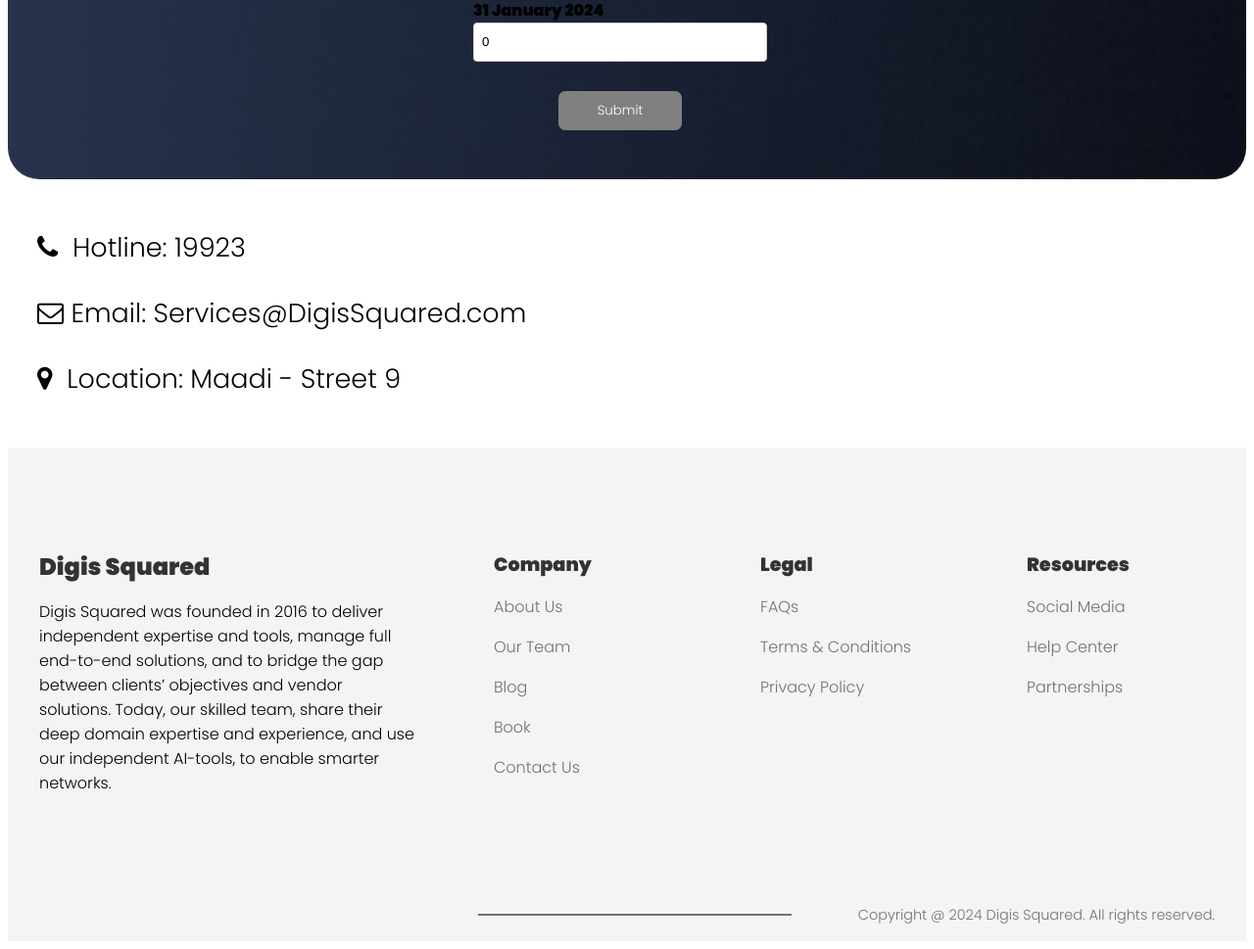
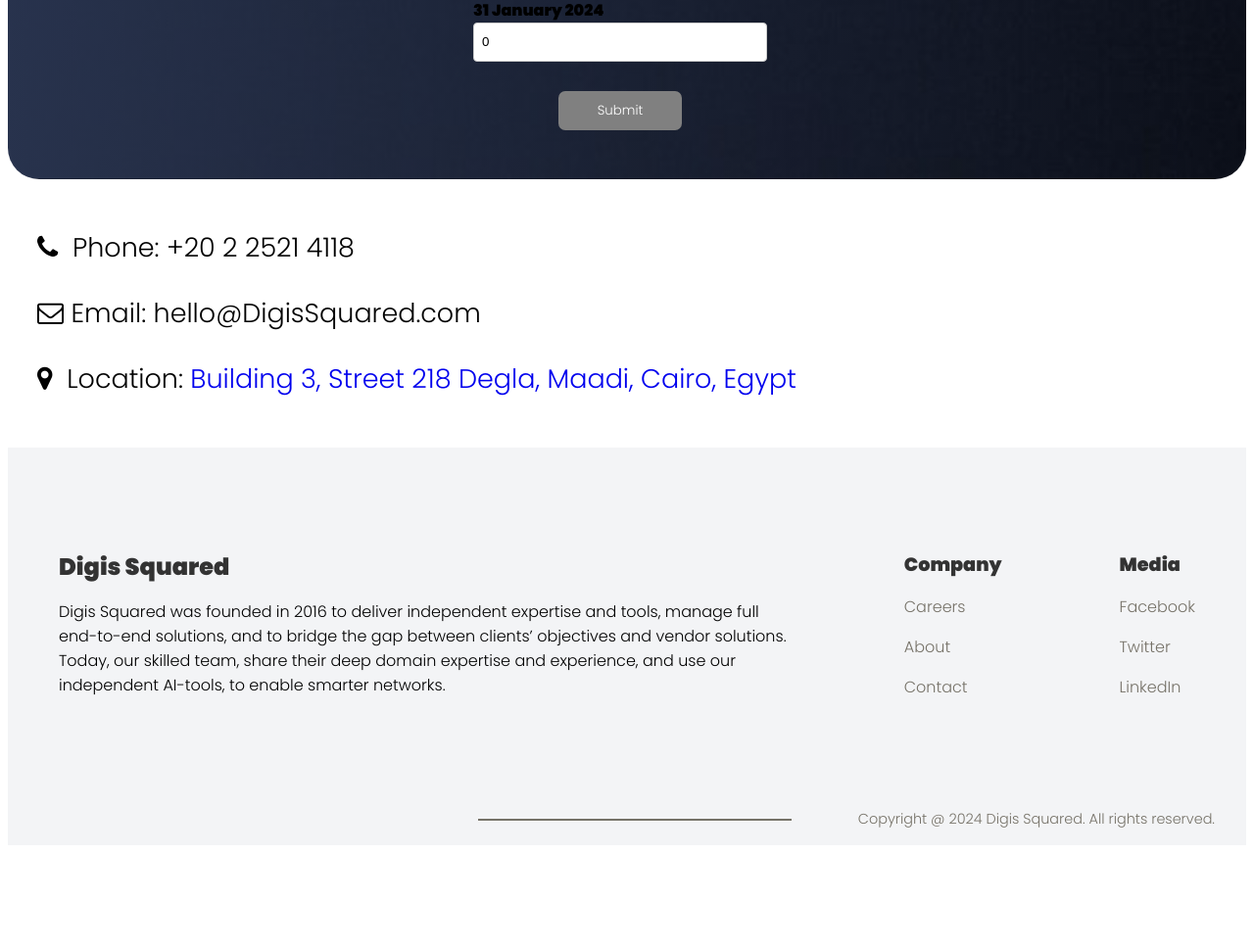
Before and after one commit to Mohamed-Samehh/Work-Manager, a PHP site: page /Emp.php in a window 1280 px wide. Shown: the part 3451-4420 px from the top of the page at 98% size. After the commit the page ends 4296 px from the top, so only its background shows below. Run offline with PHP 8.4, Linux system fonts and the light colour scheme; a user stored in the database is signed in.

Commit message:
Update Emp.php

```diff
--- a/Digis Squared/Digis/Emp.php
+++ b/Digis Squared/Digis/Emp.php
@@ -7,7 +7,7 @@
         session_unset();
         session_destroy();
 
-        header("Location: login.php");
+        header("Location: Login.php");
         exit();
     }
 
@@ -279,12 +279,35 @@
         .row div {
             text-align: left;
         }
+
+        #location:hover{
+            color: red;
+        }
+
+        .footer__container {
+            display: flex;
+            justify-content: center;
+            align-items: flex-start;
+            text-align: left;
+        }
+
+        .footer_col, .footer__col {
+            margin: 0 20px;
+        }
+
+        footer a{
+            color: #767268;
+        }
+
+        footer a:hover{
+            color: #333333;
+        }
     </style>
     </head>
 
     <body>
     <nav>
-        <div class="nav__logo"><a href="emp.php">Digis Squared</a></div>
+        <div class="nav__logo"><a href="https://digis2.com">Digis Squared</a></div>
         <ul class="nav__links">
             <li class="links"><form method="post"><button type="submit" name="logout">Logout</button></form></li>
         </ul>
@@ -490,11 +513,11 @@
                 </div>
         </div>
         <div id="info">
-            <i class="fa fa-phone"></i>&nbsp; Hotline: 19923
+            <i class="fa fa-phone"></i>&nbsp; Phone: +20 2 2521 4118
             <p></p>
-            <i class="fa fa-envelope-o"></i>&nbsp;Email: Services@DigisSquared.com
+            <i class="fa fa-envelope-o"></i>&nbsp;Email: hello@DigisSquared.com
             <p></p>
-            <i class="fa fa-map-marker"></i>&nbsp;&nbsp;Location: Maadi - Street 9
+            <i class="fa fa-map-marker"></i>&nbsp;&nbsp;Location: <a href="https://www.google.com/maps?ll=29.956355,31.272564&z=16&t=m&hl=en&gl=GB&mapclient=embed&cid=7181992767470682962" id="location">Building 3, Street 218 Degla, Maadi, Cairo, Egypt</a>
         </div>
 
         <footer class="footer">
@@ -507,23 +530,15 @@
             </div>
             <div class="footer__col">
                 <h4>Company</h4>
-                <p>About Us</p>
-                <p>Our Team</p>
-                <p>Blog</p>
-                <p>Book</p>
-                <p>Contact Us</p>
+                <p><a href="https://digis2.com/careers/">Careers</a></p>
+                <p><a href="https://digis2.com/about/">About</a></p>
+                <p><a href="https://digis2.com/contact/">Contact</a></p>
             </div>
             <div class="footer__col">
-                <h4>Legal</h4>
-                <p>FAQs</p>
-                <p>Terms & Conditions</p>
-                <p>Privacy Policy</p>
-            </div>
-            <div class="footer__col">
-                <h4>Resources</h4>
-                <p>Social Media</p>
-                <p>Help Center</p>
-                <p>Partnerships</p>
+                <h4>Media</h4>
+                <p><a href="https://www.facebook.com/digis2/">Facebook</a></p>
+                <p><a href="https://twitter.com/Digis_2">Twitter</a></p>
+                <p><a href="https://www.linkedin.com/company/digis2/">LinkedIn</a></p>
             </div>
         </div>
         <div class="footer__bar">
```
